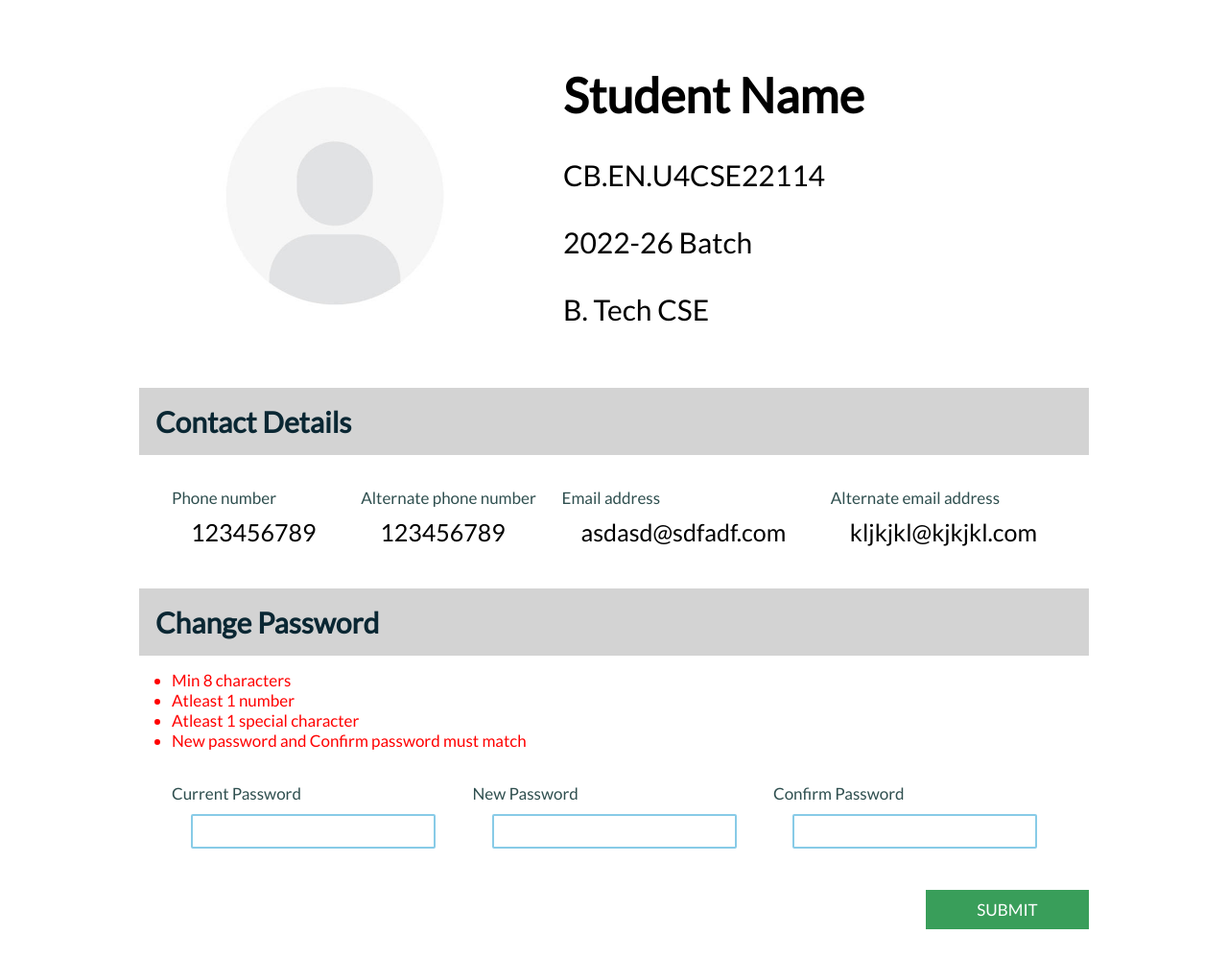
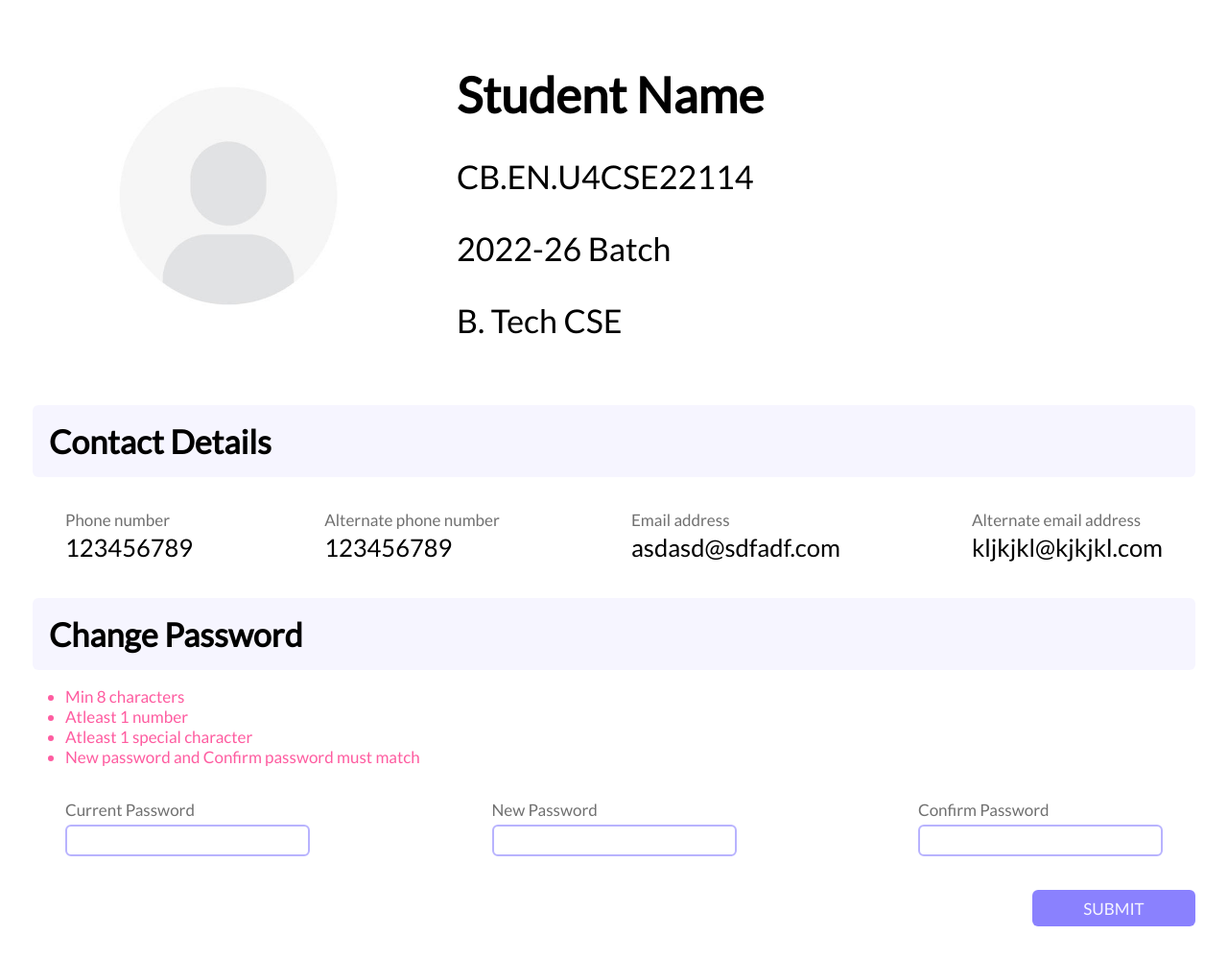
Before and after one commit to aadit-n3rdy/ums, a plain HTML site: page profile.html in a window 1280 px wide. Shown: the whole page at 96% size. Drawn offline with Linux system fonts and the light colour scheme.

Commit message:
Fixed color scheme, made config.css global

```diff
--- a/css/config.css
+++ b/css/config.css
@@ -1,15 +1,33 @@
 @import url('https://fonts.googleapis.com/css2?family=Lato&family=Merriweather&display=swap');
+@import url('https://fonts.googleapis.com/css2?family=Raleway&display=swap');
 
 :root {
-	--brand-color: #399e5a;
-	--brand-color-dark: #205a34;
-	--brand-color-light: #78ce95;
+	/*basic color scheme */
+	--body-color: #E4E9F7;
+	--sidebar-color: #FFF;
+	--primary-color: #695CFE;
+	--primary-color-light: #F6F5FF;
+	--toggle-color: #DDD;
+	--text-color: #707070;
+	/* basic color scheme */
 
-	--dark-color: #0a2733;
-	--dark2-color: #144e66;
-	--mid-color: #1b6788;
-	--light-color: #ffffff;
-	--light2-color: #88cbe7;
+	/* accessories */
+	--progress-complete: #01C472;
+	--progress-left: #E4E9F7;
+	--input-wrong: #FE5CA0;
+    --input-right: #01C472;
+	/* accessories */
+
+	--primary3-color: #B8B3FE;
+	--primary4-color: #B4AEFE;
+	--primary2-color: #8A81FE;
+
+	/* transitions */
+	--trans-02: all 0.2s ease;
+	--trans-03: all 0.3s ease;
+	--trans-04: all 0.4s ease;
+	--trans-05: all 0.5s ease;
+	/* transitions */
 }
 
 * {
@@ -19,6 +37,7 @@
 	padding: 0px;
 	font-family: 'Lato', sans-serif;
 	font-size: 17px;
+	border-radius: 6px;
 }
 
 a {
@@ -33,37 +52,3 @@ a {
 .grid {
 	display: grid;
 }
-
-.dropdown {
-	position: relative;
-}
-
-.dropopts {
-	display: none;
-	position: absolute;
-	z-index: 1;
-	background-color: var(--dark2-color);
-	width: 100%;
-}
-
-.dropopts * {
-	text-decoration: none;
-	padding: 10px;
-}
-
-.dropdown:hover .dropopts {
-	display: flex;
-	flex-direction: column;
-	position: absolute;
-	margin-top: 10px;
-	left: 0px;
-	border-radius: 0px;
-}
-
-.dropopts a:hover {
-	background-color: var(--brand-color);
-}
-
-#events {
-	margin: 1rem;
-}
--- a/css/home-side.css
+++ b/css/home-side.css
@@ -1,27 +1,4 @@
-@import url('https://fonts.googleapis.com/css2?family=Raleway&display=swap');
-
-* {
-    font-family: 'Raleway', sans-serif;
-    margin: 0;
-    padding: 0;
-    box-sizing: border-box;
-}
-
-:root {
-    /* color scheme */
-    --body-color: #E4E9F7;
-    --sidebar-color: #FFF;
-    --primary-color: #695CFE;
-    --primary-color-light: #F6F5FF;
-    --toggle-color: #DDD;
-    --text-color: #707070;
-
-    /* transition colors */
-    --trans-02: all 0.2s ease;
-    --trans-03: all 0.3s ease;
-    --trans-04: all 0.4s ease;
-    --trans-05: all 0.5s ease;
-}
+@import url('config.css');
 
 body {
     height: 100vh;
@@ -115,7 +92,7 @@ header .header-text {
 
 .header-text .abbri {
     font-size: 19px;
-    font-weight: 600;
+    font-weight: bolder;
 }
 
 .header-text .full-form {
--- a/css/marks.css
+++ b/css/marks.css
@@ -1,16 +1,10 @@
-:root {
-    --black:#12181e;
-    --dark-green:#27ac1f;
-    --light-green:#85fe78;
-    --white:#ffffff;
-    --grey:#ddd;
-}
+@import url('config.css');
 
 a:link , a:visited{
     text-decoration: none;
-    background-color: var(--white);
-    color: var(--black);
-    border: 2px solid var(--black);
+    background-color: var(--primary4-color);
+    color: var(--sidebar-color);
+	border-radius: 6px;
     padding: 0.2% .5% 0.2% .5%;
     text-align: center;
     display: inline-block;
--- a/css/profile.css
+++ b/css/profile.css
@@ -1,9 +1,9 @@
-@import url('./config.css');
+@import url('config.css');
 
 #contentdiv {
-	background-color: var(--light-color);
-	width: 80%;
-	margin: auto;
+	background-color: var(--sidebar-color);
+
+	margin: 1em 1em;
 	margin-top: 1em;
 	padding: 1rem;
 }
@@ -27,7 +27,7 @@
 
 #name {
 	font-weight:bold;
-	font-size: 50px;
+	font-size: 3rem;
 	width: 100%;
 	margin: auto;
 	text-align: left;
@@ -35,17 +35,17 @@
 
 .maindet {
 	font-weight:normal;
-	font-size: 30px;
+	font-size: 2rem;
 	width: 100%;
 	text-align: left;
 }
 
 .title {
 	font-weight: bold;
-	font-size: 30px;
+	font-size: 2rem;
 	margin: auto;
-	background-color: lightgray;
-	color: var(--dark-color);
+	background-color: var(--primary-color-light);
+	color: black;
 	padding: 1rem;
 	margin-top: 1em;
 	margin-bottom: 0.5em;
@@ -66,13 +66,13 @@
 
 
 .content {
-	font-size: 25px;
-	margin: 0px 10px;
-	padding: 10px;
+	font-size: 1.5rem;
+	margin: 0px 0rem;
+	padding: 0.2rem 0rem;
 }
 
 .label {
-	color: darkslategrey;
+	color: var(--text-color);
 }
 
 #oldpass {
@@ -82,23 +82,28 @@
 
 .content input {
 	height: 100%;
-	padding: 5px;
-	border: 2px solid var(--light2-color);
-	border-radius: 2px;
+	padding: 0.1rem;
+	border: 2px solid var(--primary3-color);
+	border-radius: 6px;
 	outline: none;
 	width: 15em;
 	max-width: 25vw;
 }
 
+.content input:focus {
+	border: 2px solid var(--primary-color);
+	transition: var(--trans-04);
+}
+
 #subm {
 	width: 10em;
-	padding: 10px;
-	background-color: var(--brand-color);
-	color: var(--light-color);
+	padding: 0.5rem;
+	background-color: var(--primary2-color);
+	color: var(--primary-color-light);
 }
 
 #subm:hover {
-	background-color: var(--brand-color-dark);
+	background-color: var(--primary-color);
 	transition: .4s;
 }
 
@@ -112,9 +117,9 @@
 }
 
 .verified {
-	color: green;
+	color: var(--input-right);
 }
 
 .unverified {
-	color: red;
+	color: var(--input-wrong);
 }
```
Also changed, not shown: css/subject.css (+11 -14 lines), index.html (+1 -1 lines), marks.html (+9 -9 lines), 2 other files.
